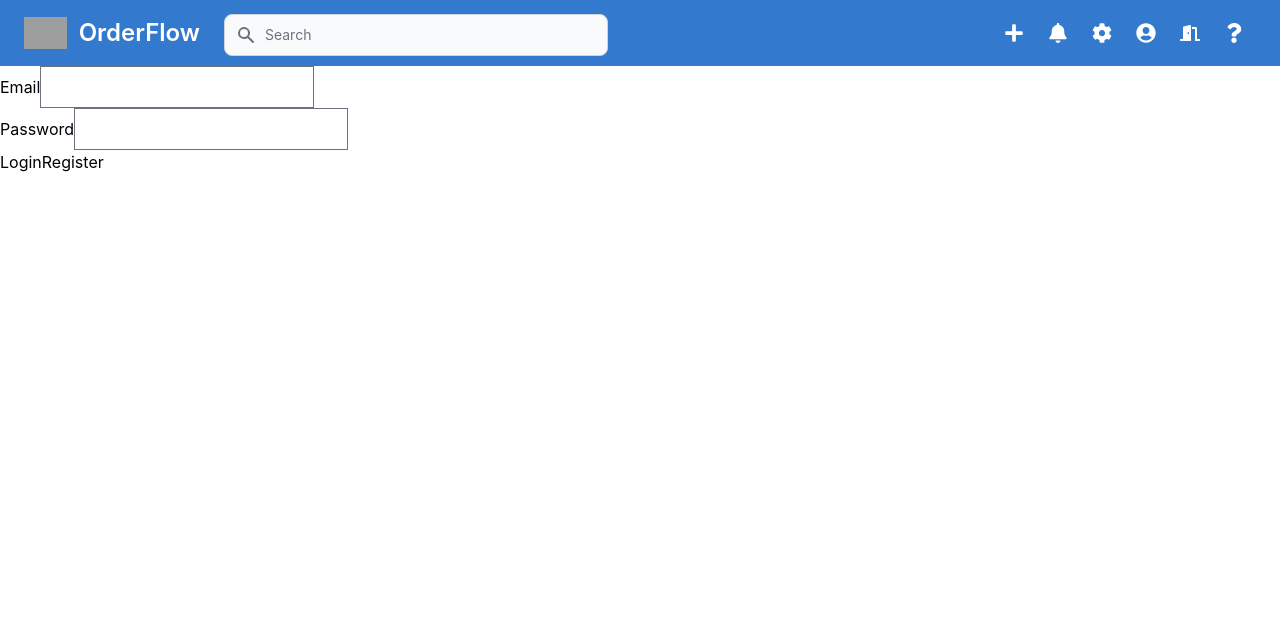
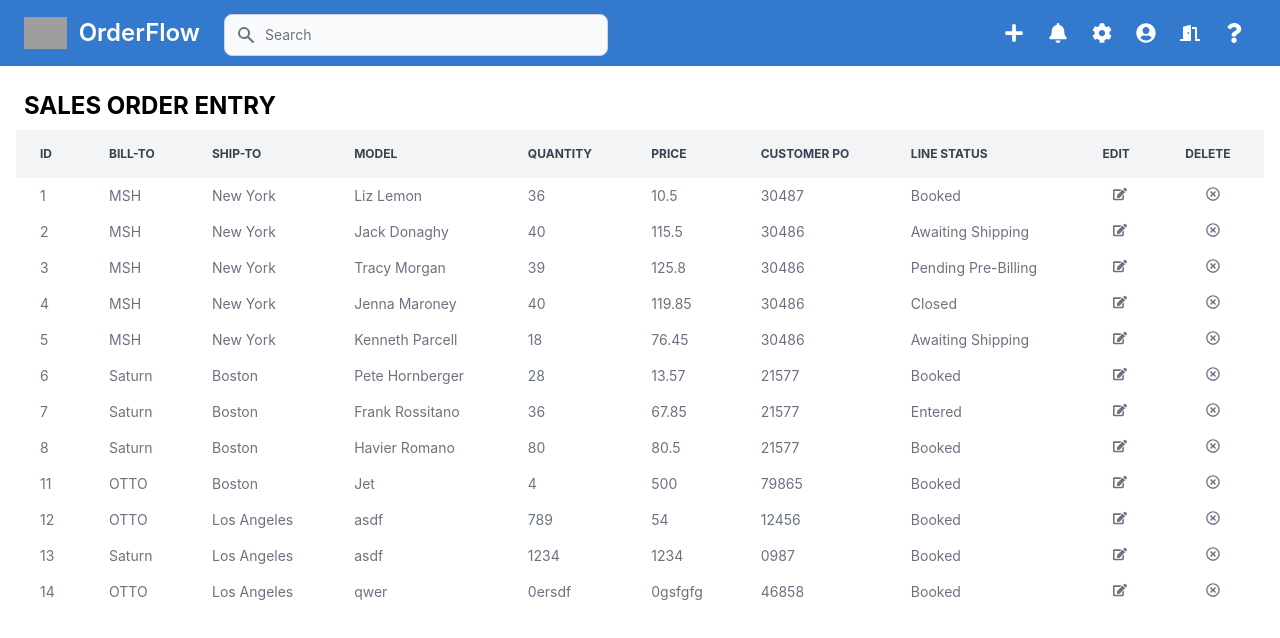
Before and after one commit to jcho-project/orderflow, a React (Create React App) app: page / in a window 1280 px wide. Shown: the top 638 px of the page. Built offline with nearby package versions, Linux system fonts and the light colour scheme; data requests are answered from the project's data file; grey boxes are pictures that could not be loaded.

Commit message:
delete loggedInUser in OrderContext and add setUser for verification // require update on session persistence

```diff
--- a/src/context/OrderContext.js
+++ b/src/context/OrderContext.js
@@ -4,6 +4,7 @@ import { useNavigate } from 'react-router-dom';
 const OrderContext = createContext();
 
 export const OrderProvider = ({ children }) => {
+  const [user, setUser] = useState({});
   const [orders, setOrders] = useState([]);
   const [billTo, setBillTo] = useState('');
   const [shipTo, setShipTo] = useState('');
@@ -17,7 +18,6 @@ export const OrderProvider = ({ children }) => {
   const [errorMessages, setErrorMessages] = useState({});
 
   const navigate = useNavigate();
-  let loggedInUser = window.localStorage;
 
   // search order from db
   const searchOrder = async (item) => {
@@ -116,7 +116,7 @@ export const OrderProvider = ({ children }) => {
           // Login success
           setErrorMessages({});
           window.localStorage.setItem(uname, pass);
-          loggedInUser = window.localStorage;
+          // loggedInUser = window.localStorage;
         } else {
           // else throw "wrong password" error
           setErrorMessages({ name: 'pass', message: errors.pass });
@@ -189,6 +189,7 @@ export const OrderProvider = ({ children }) => {
   return (
     <OrderContext.Provider
       value={{
+        user,
         orders,
         billTo,
         shipTo,
@@ -207,7 +208,6 @@ export const OrderProvider = ({ children }) => {
         renderErrorMessage,
         handleLoginSubmit,
         logOut,
-        loggedInUser,
       }}
     >
       {children}
--- a/src/pages/Home.jsx
+++ b/src/pages/Home.jsx
@@ -4,11 +4,11 @@ import OrderContext from '../context/OrderContext';
 import Login from './Login';
 
 function Home() {
-  const { loggedInUser } = useContext(OrderContext);
+  const { user } = useContext(OrderContext);
 
   return (
     <>
-      {Object.keys(loggedInUser).length !== 0 ? <OrderList /> : <Login />}
+      {user.length !== 0 ? <OrderList /> : <Login />}
     </>
   );
 }
--- a/src/pages/Login.jsx
+++ b/src/pages/Login.jsx
@@ -6,14 +6,14 @@ import { auth } from "../config/firebase"
 import { signInWithEmailAndPassword, onAuthStateChanged } from "firebase/auth"
 
 function Login() {
-  const { renderErrorMessage, handleLoginSubmit } = useContext(OrderContext);
+  const { renderErrorMessage, handleLoginSubmit, user } = useContext(OrderContext);
   const navigate = useNavigate();
 
   const [formData, setFormData] = useState({
     email: "",
     password: "",
   });
-  const [user, setUser] = useState({});
+
   const { email, password } = formData;
 
   // onAuthStateChanged(auth, (currentUser) => {
```
